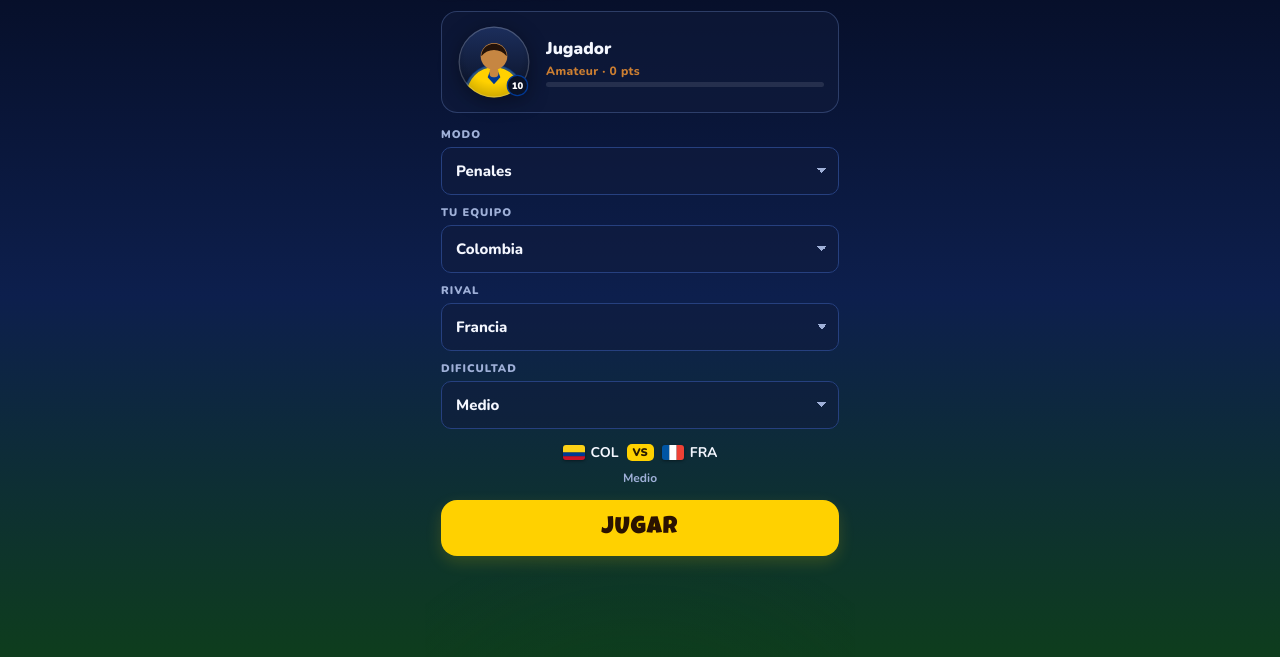
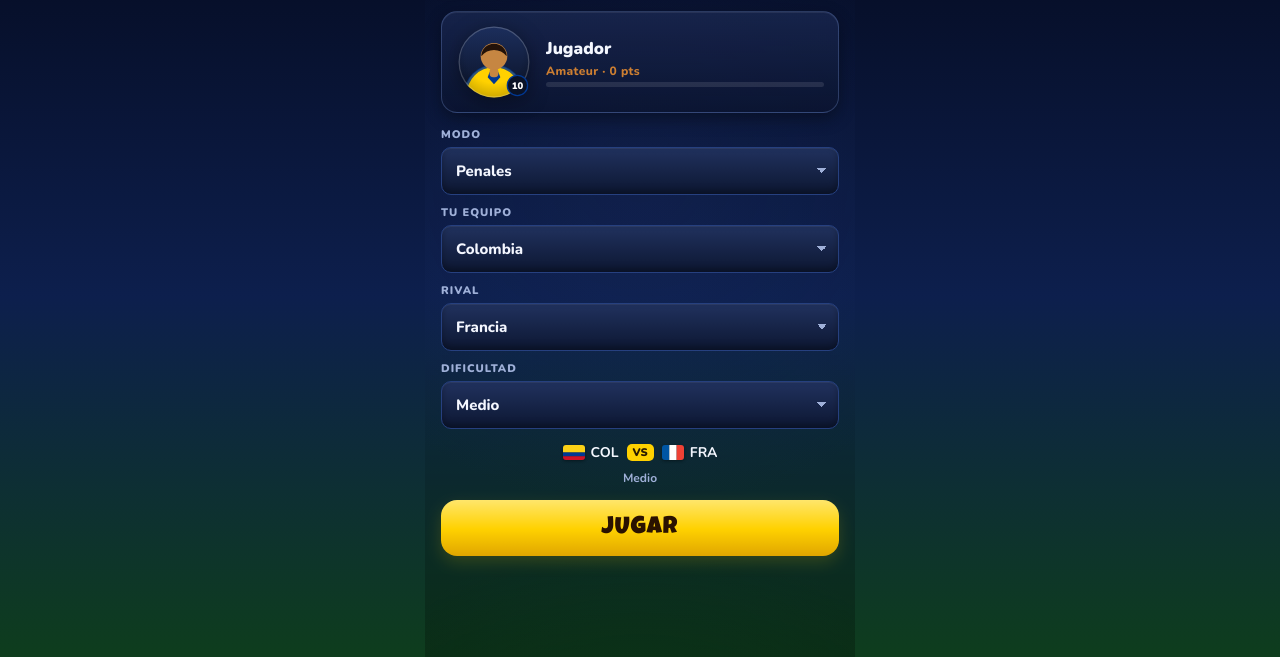
Before and after one commit to DevCristobalvc/Bombazo, a website built with Vite: page index.html in a window 1280 px wide. Shown: the part 143-800 px from the top of the page. Built offline with nearby package versions, Linux system fonts and the light colour scheme; no server answers.

Commit message:
ui: profundidad en el menu (Cristo: se veia plano) — tarjeta con volumen+sombra, desplegables recesados, boton JUGAR con gloss/degradado, fondo mas rico

```diff
--- a/src/components/MenuScreen.css
+++ b/src/components/MenuScreen.css
@@ -5,8 +5,10 @@
   padding: 20px 16px calc(16px + env(safe-area-inset-bottom, 0px));
   justify-content: center;
   background:
-    radial-gradient(70% 34% at 50% -4%, rgba(255, 209, 0, 0.07), transparent 62%),
-    radial-gradient(100% 44% at 50% 116%, rgba(14, 61, 29, 0.35), transparent 72%);
+    radial-gradient(70% 34% at 50% -4%, rgba(255, 209, 0, 0.08), transparent 62%),
+    radial-gradient(120% 60% at 50% 40%, rgba(40, 60, 120, 0.18), transparent 70%),
+    radial-gradient(100% 44% at 50% 116%, rgba(14, 61, 29, 0.4), transparent 72%),
+    linear-gradient(180deg, transparent 60%, rgba(0, 0, 0, 0.25) 100%);
 }
 
 .mm-head {
@@ -35,15 +37,16 @@
   cursor: pointer;
 }
 
-/* Identidad: avatar + nombre/rango + barra XP, en tarjeta */
+/* Identidad: avatar + nombre/rango + barra XP, en tarjeta con volumen */
 .mm-id {
   display: flex;
   align-items: center;
   gap: 14px;
   padding: 12px 14px;
   border-radius: var(--radius-m);
-  background: var(--c-glass);
+  background: linear-gradient(180deg, rgba(28, 42, 84, 0.72), rgba(11, 19, 44, 0.66));
   border: 1px solid var(--c-hud-line);
+  box-shadow: 0 6px 16px rgba(0, 0, 0, 0.35), inset 0 1px 0 rgba(255, 255, 255, 0.07);
 }
 
 .mm-avatar {
@@ -127,17 +130,21 @@
   padding: 13px 14px;
   border-radius: var(--radius-s);
   border: 1px solid var(--c-line);
-  background: var(--c-glass);
+  background-color: #101d3e;
   color: var(--c-text);
   font-family: var(--font-ui);
   font-weight: 800;
   font-size: 15px;
   appearance: none;
   -webkit-appearance: none;
-  background-image: linear-gradient(45deg, transparent 50%, var(--c-muted) 50%), linear-gradient(135deg, var(--c-muted) 50%, transparent 50%);
-  background-position: right 16px center, right 11px center;
-  background-size: 5px 5px, 5px 5px;
+  background-image:
+    linear-gradient(45deg, transparent 50%, var(--c-muted) 50%),
+    linear-gradient(135deg, var(--c-muted) 50%, transparent 50%),
+    linear-gradient(180deg, rgba(46, 66, 120, 0.55), rgba(10, 18, 40, 0.55));
+  background-position: right 16px center, right 11px center, center;
+  background-size: 5px 5px, 5px 5px, cover;
   background-repeat: no-repeat;
+  box-shadow: inset 0 1px 0 rgba(255, 255, 255, 0.06), inset 0 -3px 7px rgba(0, 0, 0, 0.3);
   cursor: pointer;
 }
 
@@ -195,14 +202,19 @@
   font-size: 24px;
   letter-spacing: 1px;
   color: #2a1200;
-  background: var(--c-accent);
+  background: linear-gradient(180deg, #ffe66b 0%, var(--c-accent) 52%, #e0a600 100%);
+  box-shadow:
+    0 8px 20px rgba(255, 179, 0, 0.28),
+    inset 0 1px 0 rgba(255, 255, 255, 0.6),
+    inset 0 -3px 6px rgba(150, 90, 0, 0.3);
   cursor: pointer;
-  transition: transform 0.1s, filter 0.1s;
+  transition: transform 0.1s, filter 0.1s, box-shadow 0.1s;
 }
 
 .mm-play:active {
   transform: translateY(2px);
-  filter: brightness(0.95);
+  filter: brightness(0.97);
+  box-shadow: 0 3px 10px rgba(255, 179, 0, 0.25), inset 0 1px 0 rgba(255, 255, 255, 0.5);
 }
 
 /* ============ Overlays (bottom sheet minimalista) ============ */
```
